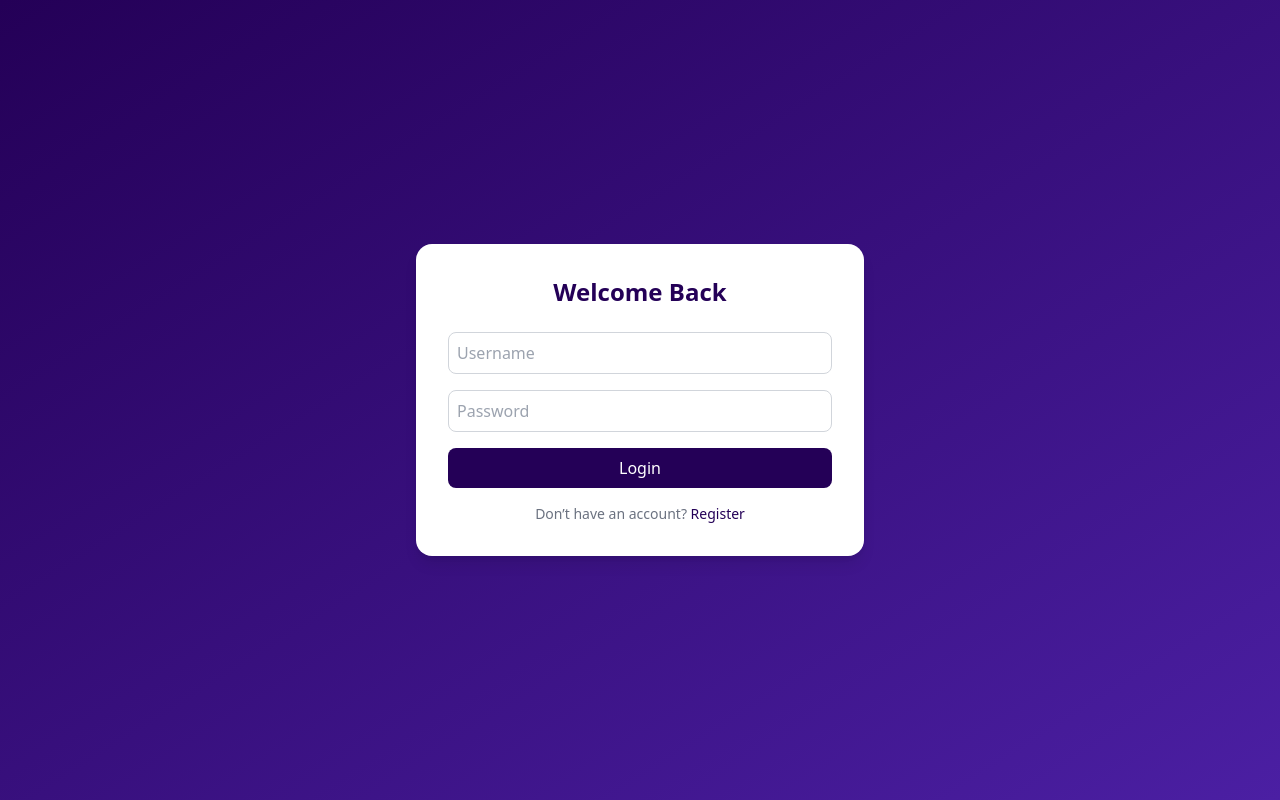
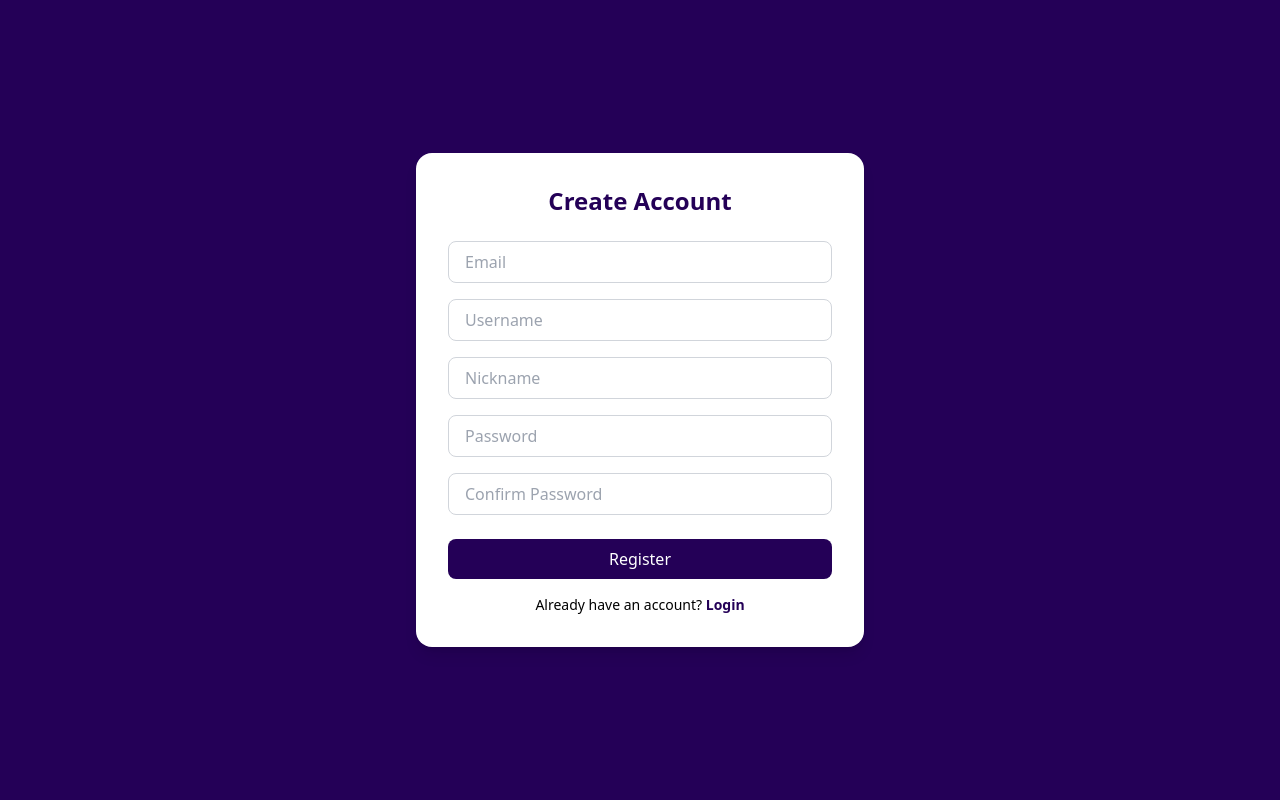
Before and after one commit to MacroMozilla/DBProject, a React (Create React App) app in the folder frontend/: page / in a window 1280 px wide. Both pictures are taken after a click on the element "Register". Built offline with nearby package versions, Linux system fonts and the light colour scheme; no server answers.

Commit message:
Added Register Page

```diff
--- a/frontend/src/pages/LoginPage.js
+++ b/frontend/src/pages/LoginPage.js
@@ -1,7 +1,7 @@
 import { useState } from "react";
 import { login, apiCall } from "../services/api";
 
-function LoginPage({ setUser }) {
+function LoginPage({ setUser, goToRegister}) {
   const [username, setUsername] = useState("");
   const [password, setPassword] = useState("");
   const [error, setError] = useState("");
@@ -63,7 +63,7 @@
 
         <p className="text-center text-sm text-gray-500 mt-4">
           Don’t have an account?{" "}
-          <span className="text-[#240057] cursor-pointer hover:underline">
+          <span onClick={goToRegister} className="text-[#240057] cursor-pointer hover:underline" >
             Register
           </span>
         </p>
--- a/frontend/src/pages/RegisterPage.js
+++ b/frontend/src/pages/RegisterPage.js
@@ -22,68 +22,78 @@
     try {
       await register(email, username, nickname, password);
 
-      // auto-login after register
       const me = await apiCall("me");
       setUser(me);
-
     } catch (err) {
       alert("Registration failed");
     }
   };
 
   return (
-    <div style={{ padding: "40px", maxWidth: "400px", margin: "auto" }}>
-      <h2>Register</h2>
+    <div className="min-h-screen flex items-center justify-center bg-[#240057]">
+      <div className="bg-white rounded-2xl shadow-lg p-8 w-full max-w-md">
 
+        <h2 className="text-2xl font-bold text-center text-[#240057] mb-6">
+          Create Account
+        </h2>
+
+        <div className="space-y-4">
           <input
+            className="w-full border border-gray-300 rounded-lg px-4 py-2 focus:outline-none focus:ring-2 focus:ring-[#240057]"
             placeholder="Email"
             value={email}
             onChange={(e) => setEmail(e.target.value)}
           />
-      <br />
 
           <input
+            className="w-full border border-gray-300 rounded-lg px-4 py-2 focus:outline-none focus:ring-2 focus:ring-[#240057]"
             placeholder="Username"
             value={username}
             onChange={(e) => setUsername(e.target.value)}
           />
-      <br />
 
           <input
+            className="w-full border border-gray-300 rounded-lg px-4 py-2 focus:outline-none focus:ring-2 focus:ring-[#240057]"
             placeholder="Nickname"
             value={nickname}
             onChange={(e) => setNickname(e.target.value)}
           />
-      <br />
 
           <input
             type="password"
+            className="w-full border border-gray-300 rounded-lg px-4 py-2 focus:outline-none focus:ring-2 focus:ring-[#240057]"
             placeholder="Password"
             value={password}
             onChange={(e) => setPassword(e.target.value)}
           />
-      <br />
 
           <input
             type="password"
+            className="w-full border border-gray-300 rounded-lg px-4 py-2 focus:outline-none focus:ring-2 focus:ring-[#240057]"
             placeholder="Confirm Password"
             value={confirm}
             onChange={(e) => setConfirm(e.target.value)}
           />
-      <br />
+        </div>
 
-      <button onClick={handleRegister}>Register</button>
+        <button
+          onClick={handleRegister}
+          className="w-full mt-6 bg-[#240057] text-white py-2 rounded-lg hover:bg-purple-900 transition"
+        >
+          Register
+        </button>
 
-      <p style={{ marginTop: "10px" }}>
+        <p className="text-center text-sm mt-4">
           Already have an account?{" "}
           <span
             onClick={goToLogin}
-          style={{ color: "blue", cursor: "pointer" }}
+            className="text-[#240057] font-semibold cursor-pointer hover:underline"
           >
             Login
           </span>
         </p>
       </div>
+    </div>
   );
 }
 
```
Lines whose indentation alone changed are shown as unchanged.
